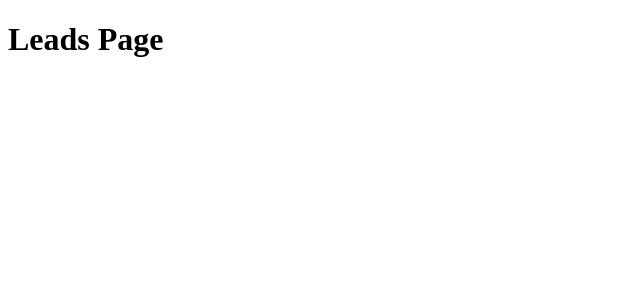
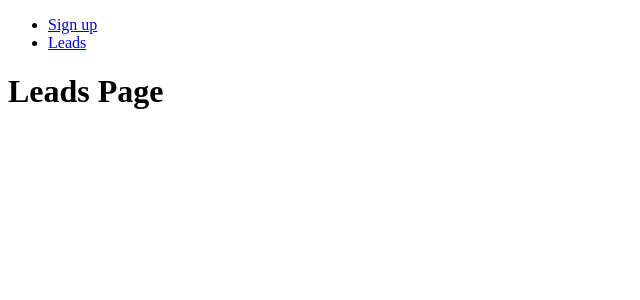
Before and after one commit to victorassiso/Desafio-EloGroup, a React (Create React App) app: page /leads in a window 1280 px wide. Shown: the top 300 px of the page, without its empty margins (0-640 px from the left). Built offline with nearby package versions, Linux system fonts and the light colour scheme.

Commit message:
Implementation of New User and Leads Page Links

```diff
--- a/src/App.tsx
+++ b/src/App.tsx
@@ -1,10 +1,12 @@
 import { BrowserRouter } from 'react-router-dom';
-import Routes from './routes';
+import { Header } from './components/Header/header';
+import { Routes } from './routes';
 
 export function App() {
   return (
     <div className="App">
       <BrowserRouter>
+        <Header />
         <Routes />
       </BrowserRouter>
     </div>
--- /dev/null
+++ b/src/components/Header/header.tsx
@@ -0,0 +1,16 @@
+import { Link } from 'react-router-dom';
+
+export const Header = (): JSX.Element => {
+  return (
+    <nav>
+      <ul>
+        <li>
+          <Link to='/'>Sign up</Link>
+        </li>
+        <li>
+          <Link to='/leads'>Leads</Link>
+        </li>
+      </ul>
+    </nav>
+  );
+}
--- a/src/routes.tsx
+++ b/src/routes.tsx
@@ -3,7 +3,7 @@ import { Switch, Route } from 'react-router-dom';
 import {NewUser} from './pages/NewUser/newUser';
 import { Leads } from './pages/Leads/leads';
 
-const Routes = (): JSX.Element => {
+export const Routes = (): JSX.Element => {
   return (
     <Switch>
       <Route path="/" exact component={NewUser} />
@@ -11,5 +11,3 @@ const Routes = (): JSX.Element => {
     </Switch>
   );
 };
-
-export default Routes;
```
